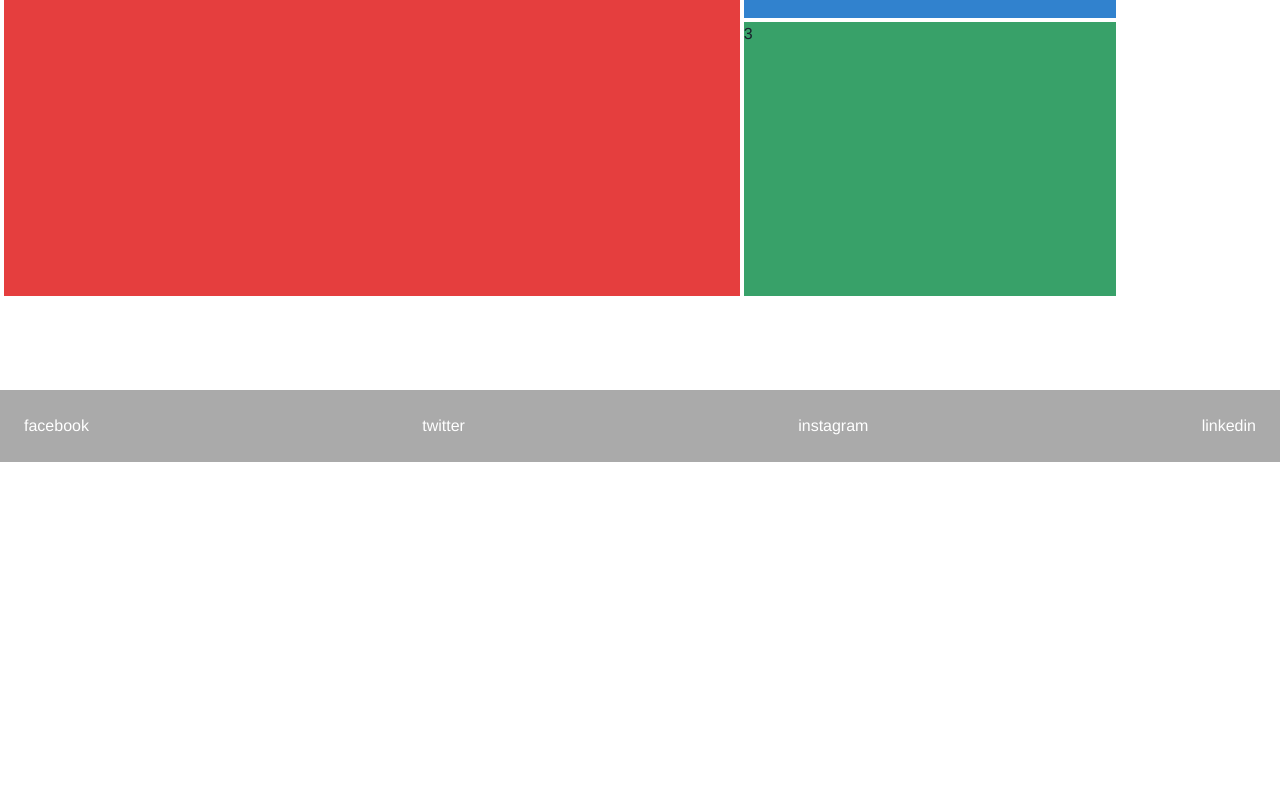
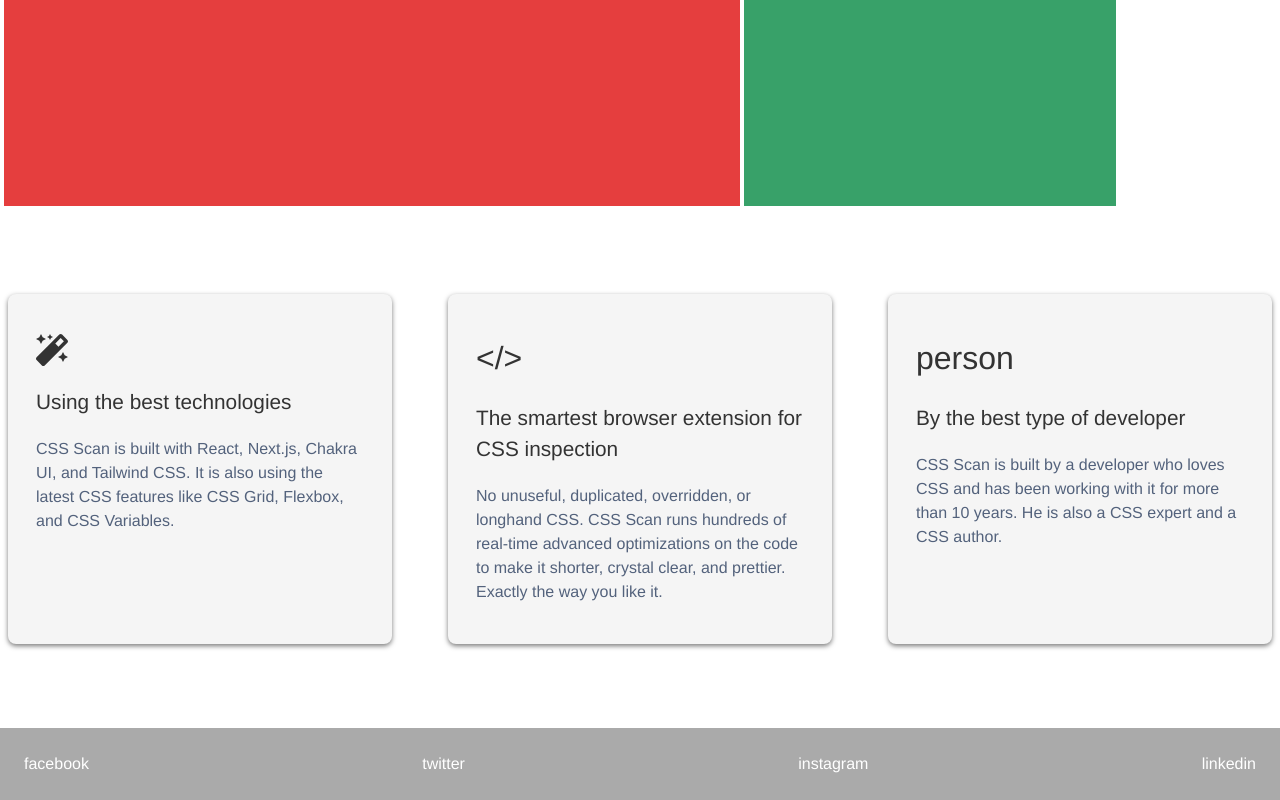
Before and after one commit to CherryDrop/FirstRepository, a Next.js app: page / in a window 1280 px wide. Shown: the part 418-1218 px from the top of the page. Before the commit the page ends 880 px from the top, so only its background shows below. Built offline with nearby package versions, Linux system fonts and the light colour scheme.

Commit message:
home page cards added

```diff
--- /dev/null
+++ b/src/components/HomeInfoPanel/Container.module.css
@@ -0,0 +1,65 @@
+/* ".inherited-styles-for-exported-element" is a generated class for the inherited styles of the exported element, feel free to rename it. */
+
+.container {
+    color: #333;
+    font-family: CerebriSans-Regular, -apple-system, BlinkMacSystemFont, Roboto, sans-serif;
+    font-size: 100%;
+}
+
+.h5 {
+    font-family: CerebriSans-Bold, -apple-system, BlinkMacSystemFont, Roboto, sans-serif;
+    font-weight: 400;
+}
+
+.svg-inline--fa {
+    display: inline-block;
+    height: 1em;
+    overflow: visible;
+    vertical-align: -.125em;
+}
+
+.feature-card {
+    -webkit-box-direction: normal;
+    -webkit-box-flex: 1;
+    -webkit-box-orient: vertical;
+    background-color: #f5f5f5;
+    border-radius: 8px;
+    display: block;
+    flex: 1;
+    flex-direction: column;
+    margin: .25rem 0;
+    padding: 40px 28px;
+    box-shadow: 0 2px 5px 0 rgba(0, 0, 0, 0.527);
+}
+
+.feature-card:hover {
+    background-color: #e8e8e8;
+    transition: background-color 0.2s ease;
+}
+
+.feature-title {
+    font-size: 1.3em;
+    margin-bottom: 0;
+}
+
+.feature-desc {
+    color: #53627c;
+}
+
+.feature-icon {
+    font-size: 2em;
+}
+
+@media screen and (min-width: 768px) {
+    .feature-card {
+    margin: .25rem .5em;
+    }
+}
+
+.svg-inline--fa.fa-w-16 {
+    width: 1em;
+}
+
+svg:not(:root).svg-inline--fa {
+    overflow: visible;
+}
--- /dev/null
+++ b/src/components/HomeInfoPanel/index.tsx
@@ -0,0 +1,46 @@
+import { Flex } from '@chakra-ui/react';
+import React from 'react';
+
+import styles from './Container.module.css';
+
+const HomeInfoPanel: React.FC = () => {
+    return (
+        <Flex width={'100%'} justifyContent={'space-between'} gap={10} className={styles['container']} marginBottom={20} marginTop={20}>
+            <Flex className={`${styles['container']} ${styles['feature-card']}`} gap={5}>
+                <svg className={styles['feature-icon']} aria-hidden="true" focusable="false" data-prefix="fas" data-icon="magic" role="img" xmlns="http://www.w3.org/2000/svg" viewBox="0 0 512 512" data-fa-i2svg="true" style={{width: '2rem', height: '2rem'}}>
+                    <path fill="currentColor" d="M224 96l16-32 32-16-32-16-16-32-16 32-32 16 32 16 16 32zM80 160l26.66-53.33L160 80l-53.34-26.67L80 0 53.34 53.33 0 80l53.34 26.67L80 160zm352 128l-26.66 53.33L352 368l53.34 26.67L432 448l26.66-53.33L512 368l-53.34-26.67L432 288zm70.62-193.77L417.77 9.38C411.53 3.12 403.34 0 395.15 0c-8.19 0-16.38 3.12-22.63 9.38L9.38 372.52c-12.5 12.5-12.5 32.76 0 45.25l84.85 84.85c6.25 6.25 14.44 9.37 22.62 9.37 8.19 0 16.38-3.12 22.63-9.37l363.14-363.15c12.5-12.48 12.5-32.75 0-45.24zM359.45 203.46l-50.91-50.91 86.6-86.6 50.91 50.91-86.6 86.6z"></path>
+                </svg>
+                <div className={styles['feature-title']}>
+                    Using the best technologies
+                </div>
+                <div className={styles['feature-desc']}>
+                    CSS Scan is built with React, Next.js, Chakra UI, and Tailwind CSS. It is also using the latest CSS features like CSS Grid, Flexbox, and CSS Variables.
+                </div>
+            </Flex>
+            <Flex className={`${styles['container']} ${styles['feature-card']}`} gap={5}>
+                <div className={styles['feature-icon']}>
+                {'</>'}
+                </div>
+                <div className={styles['feature-title']}>
+                The smartest browser extension for CSS inspection
+                </div>
+                <div className={styles['feature-desc']}>
+                No unuseful, duplicated, overridden, or longhand CSS. CSS Scan runs hundreds of real-time advanced optimizations on the code to make it shorter, crystal clear, and prettier. Exactly the way you like it.
+                </div>
+            </Flex>
+            <Flex className={`${styles['container']} ${styles['feature-card']}`} gap={5}>
+                <div className={styles['feature-icon']}>
+                {'person'}
+                </div>
+                <div className={styles['feature-title']}>
+                    By the best type of developer
+                </div>
+                <div className={styles['feature-desc']}>
+                    CSS Scan is built by a developer who loves CSS and has been working with it for more than 10 years. He is also a CSS expert and a CSS author.
+                </div>
+            </Flex>
+        </Flex>
+    )
+}
+
+export default HomeInfoPanel;
--- a/src/pages/index.tsx
+++ b/src/pages/index.tsx
@@ -1,9 +1,11 @@
+import HomeInfoPanel from "@myComponents/HomeInfoPanel";
 import HomePanel from "@myComponents/HomePanel";
 
 export default function Index() {
    return (
       <div>
             <HomePanel/>
+            <HomeInfoPanel/>
       </div>
    )
 }
```
